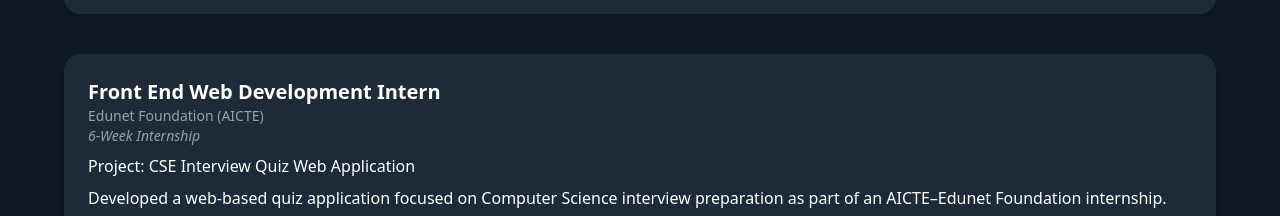
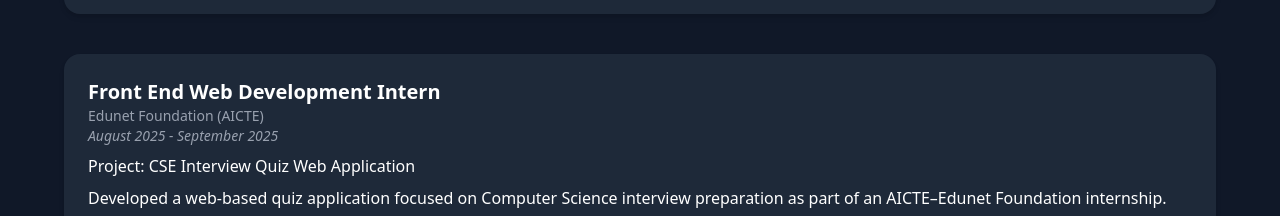
Before and after one commit to Vignesh-1221/portfolio, a React (Vite) app in the folder client/: page / in a window 1280 px wide. Shown: the part 2958-3174 px from the top of the page. Built offline with nearby package versions, Linux system fonts and the light colour scheme; no server answers.

Commit message:
exp1 page

```diff
--- a/client/src/components/Experience.jsx
+++ b/client/src/components/Experience.jsx
@@ -20,7 +20,7 @@ const experiences = [
   {
     role: "Front End Web Development Intern",
     company: "Edunet Foundation (AICTE)",
-    duration: "6-Week Internship",
+    duration: "August 2025 - September 2025",
     projectTitle: "Project: CSE Interview Quiz Web Application",
     description:
       "Developed a web-based quiz application focused on Computer Science interview preparation as part of an AICTE–Edunet Foundation internship.",
```
